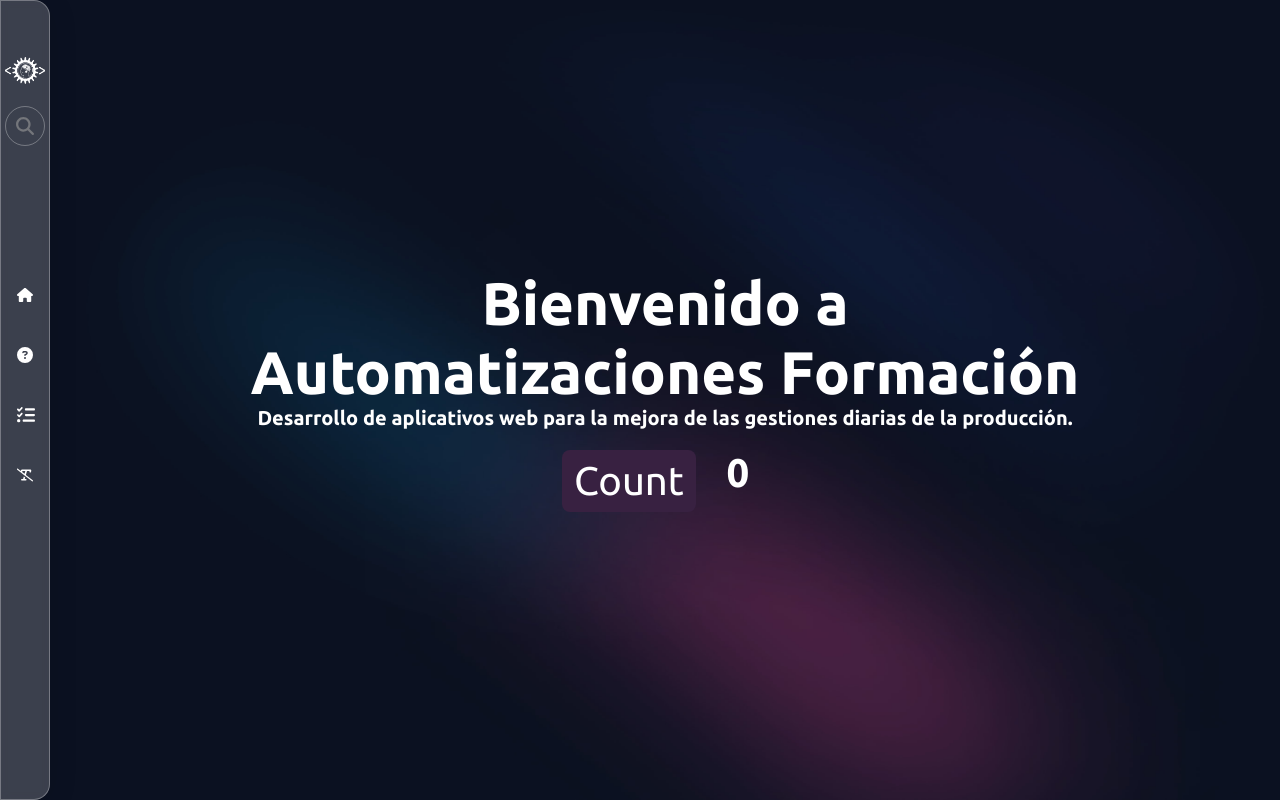
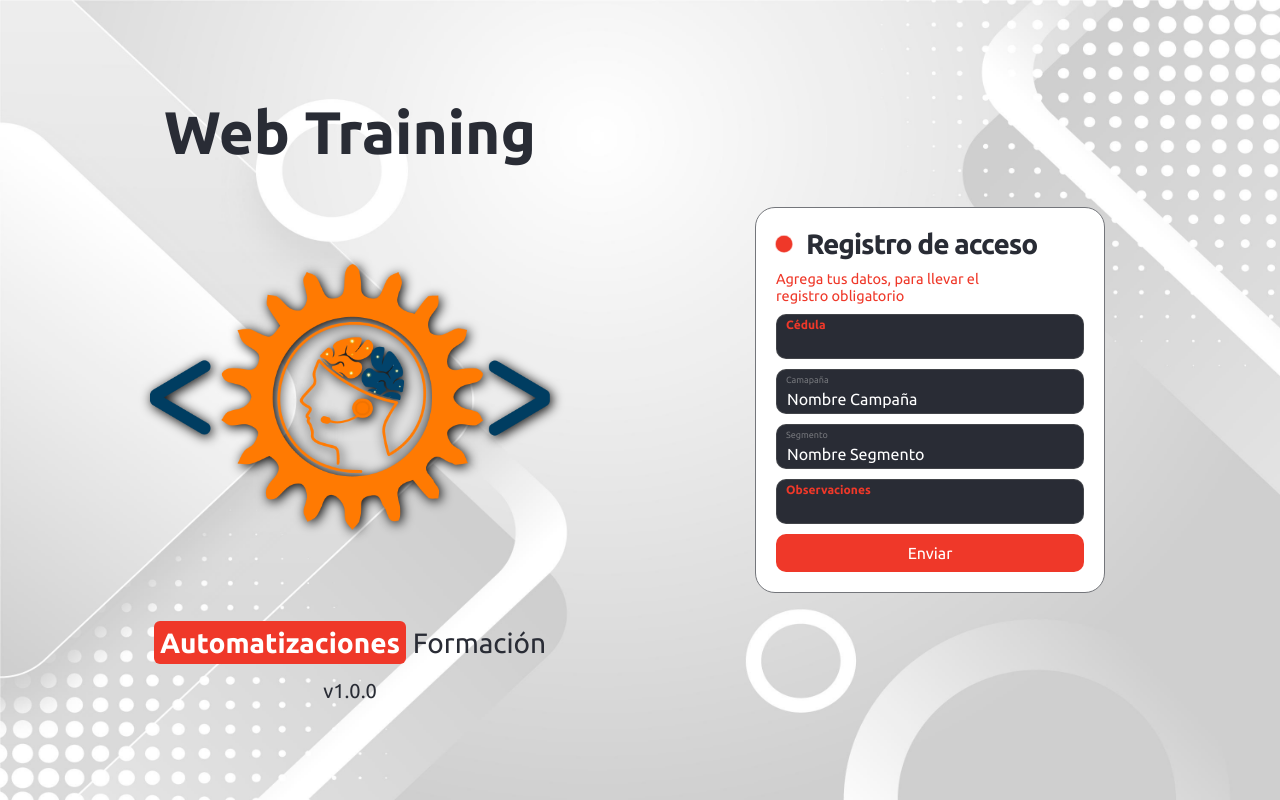
Before and after one commit to nedagosa-cod/wt-plantilla-react, a React app: page / in a window 1280 px wide. Built offline with nearby package versions, Linux system fonts and the light colour scheme.

Commit message:
update sessionacces

```diff
--- a/src/components/SessionAccess/SessionAccess.jsx
+++ b/src/components/SessionAccess/SessionAccess.jsx
@@ -12,7 +12,7 @@ export const SessionAccess = ({ campana, segmento }) => {
 		segmento: '',
 		observaciones: '',
 	})
-	const [active, setActive] = useState(false)
+	const [active, setActive] = useState(true)
 	const updateData = (newData, key) => {
 		setDataSession(personaActual => ({
 			...personaActual,
@@ -21,14 +21,66 @@ export const SessionAccess = ({ campana, segmento }) => {
 	}
 	const sendData = event => {
 		event.preventDefault()
-		if (dataSession.usuario.length < 5) {
-			return Swal.fire({
+
+		// if (dataSession.usuario.length < 5) {
+		// 	return Swal.fire({
+		// 		icon: 'error',
+		// 		title: 'El usuario debe tener al menos 5 caracteres',
+		// 		heightAuto: false,
+		// 		allowOutsideClick: true,
+		// 	})
+		// }
+
+		const validarCedula = cedula => {
+			if (cedula.length < 6) {
+				Swal.fire({
+					icon: 'error',
+					title: 'Por favor, ingresa al menos 5 caracteres',
+					heightAuto: false,
+					allowOutsideClick: true,
+					allowEscapeKey: true,
+				})
+				return
+			} else if (cedula.length > 12) {
+				Swal.fire({
+					icon: 'error',
+					title: 'Por favor, ingresa menos de 12 caracteres',
+					heightAuto: false,
+					allowOutsideClick: true,
+					allowEscapeKey: true,
+				})
+				return
+			}
+			let nums = {}
+			for (let i = 0; i < cedula.length; i++) {
+				var num = cedula.charAt(i)
+				if (nums[num]) {
+					nums[num]++
+				} else {
+					nums[num] = 1
+				}
+			}
+			let count = 0
+			for (let num in nums) {
+				if (nums[num] > 0) count++
+			}
+			if (count < 4) return
+			let regex =
+				/^(?!.*(.)\1{4,})(?!12121|212121|100000|313131|123123)(?!0{4}|1{4}|2{4}|3{4}|4{4}|5{4}|6{4}|7{4}|8{4}|9{4})/
+			let result = regex.test(cedula)
+			return result
+		}
+
+		if (!validarCedula(dataSession.usuario)) {
+			Swal.fire({
 				icon: 'error',
-				title: 'El usuario debe tener al menos 5 caracteres',
+				title: 'Por favor, ingresa una cédula válida',
 				heightAuto: false,
-				allowOutsideClick: true,
+				allowEscapeKey: true,
 			})
+			return
 		}
+
 		setActive(false)
 		Swal.fire({
 			icon: 'info',
```
